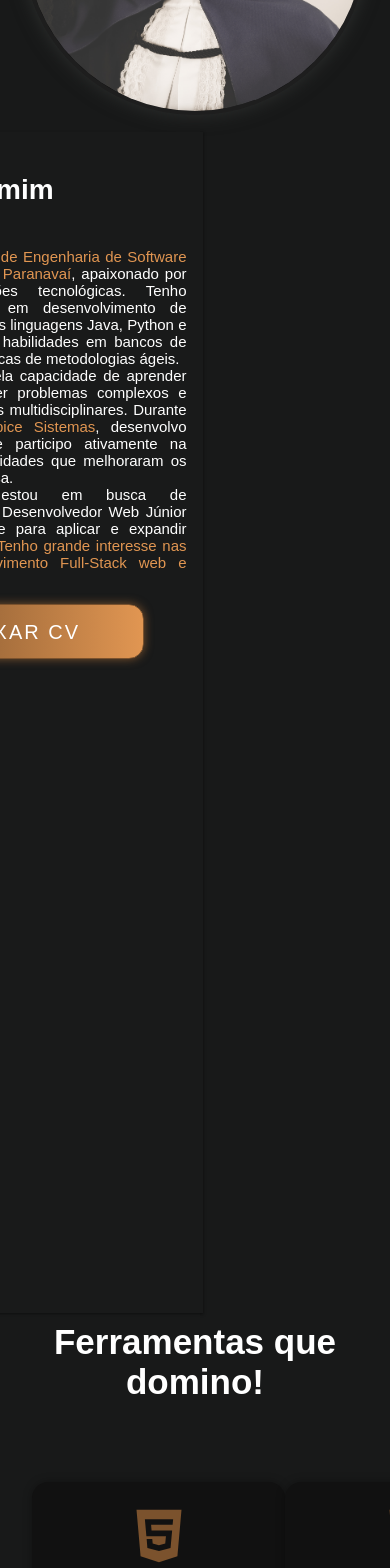
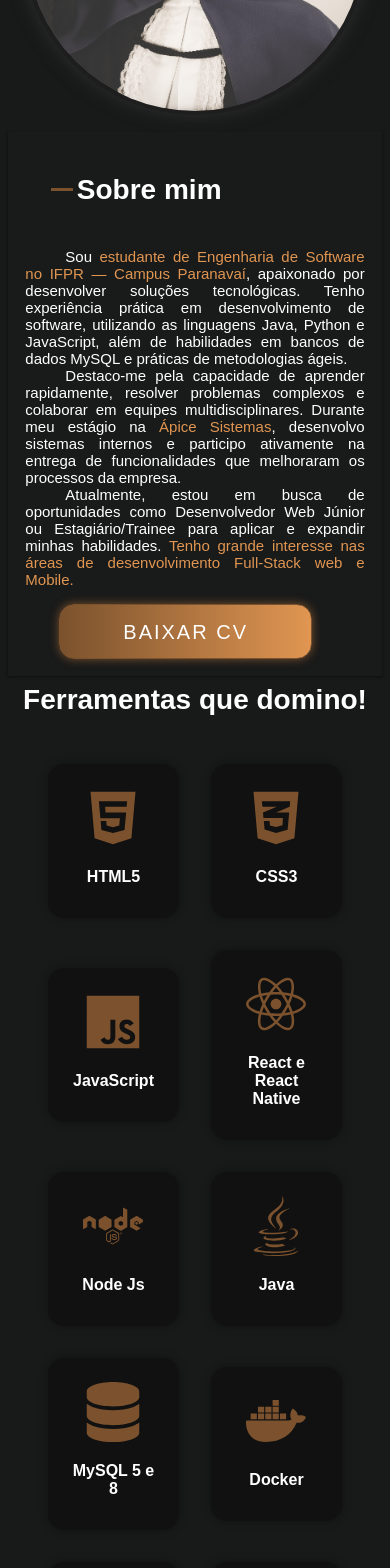
Before and after one commit to ArielMcR/portfolio, a React (Vite) app: page / in a window 390 px wide. Shown: the part 780-2348 px from the top of the page. Built offline with nearby package versions, Linux system fonts and the light colour scheme; a web font is replaced by a local one.

Commit message:
Alteração no cards e mobile

```diff
--- a/package.json
+++ b/package.json
@@ -14,6 +14,7 @@
   },
   "dependencies": {
     "@emailjs/browser": "^4.4.1",
+    "@phosphor-icons/react": "^2.1.7",
     "bootstrap": "^5.3.3",
     "gsap": "^3.12.7",
     "react": "^18.3.1",
--- a/src/App.css
+++ b/src/App.css
@@ -881,7 +881,7 @@ a:hover {
   }
 }
 
-@media (max-width: 420px) {
+@media (max-width: 460px) {
   .menu-left-side {
     margin-top: 1.5vh;
     width: 100%;
@@ -920,11 +920,17 @@ a:hover {
   }
 
   .about-me {
-    height: 140vh;
+    margin: 0;
+    height: auto;
+    width: 100%;
+  }
+
+  .download-cv {
+    margin-bottom: 2vh;
   }
 
   .second-side-right {
-    margin-left: 2vh;
+    width: 100%;
   }
 
   .normal-text {
@@ -935,6 +941,10 @@ a:hover {
 
   .hard-skill-union h4 {
     font-size: 25px;
+  }
+
+  .hard-skills h1 {
+    font-size: 28px;
   }
 
   .alinha-centro {
@@ -987,3 +997,10 @@ a:hover {
     font-size: 10px;
   }
 }
+
+@media (max-width:360px) {
+  .left-side h1 {
+    margin: 0;
+  }
+
+}
--- a/src/App.jsx
+++ b/src/App.jsx
@@ -173,7 +173,7 @@ function App() {
       <div className='first-section' ref={first_section_ref}>
         <div className="header">
           <div className="hover-mouse">
-            <h1 className='name'>Ariel Machado</h1>
+            <h1 className='name' onClick={() => scrollToSection(home)}>Ariel Machado</h1>
           </div>
           <ul className="menu-left-side">
             <li onClick={() => scrollToSection(home)} className='item-list'>Home</li>
--- a/src/components/auto-card/auto-card.css
+++ b/src/components/auto-card/auto-card.css
@@ -1,6 +1,6 @@
 :root {
-    --react: #1ac5ee;
-    --node: #83cb2b;
+    --react: #074757;
+    --node: #3c6b03;
     --android: #3b5f0f;
     --ios: #ffffff;
     --web: #e6e6e6;
@@ -55,6 +55,21 @@ h2 {
     font-size: 14px;
     font-weight: 300;
     line-height: 1.5;
+    text-align: justify;
+}
+
+.see-more p {
+    text-align: center;
+    font-weight: 700;
+    color: var(--yellow-smooth);
+    display: flex;
+    justify-content: center;
+    align-items: center;
+    margin-top: 0.5rem;
+}
+
+.see-more p span {
+    margin-right: .3rem;
 }
 
 .tags {
--- a/src/components/auto-card/auto-card.jsx
+++ b/src/components/auto-card/auto-card.jsx
@@ -3,6 +3,7 @@ import whiteCheck from "../../assets/white-check-solid.svg";
 import check from "../../assets/check-solid.svg";
 import { useState } from "react";
 import GenericModal from "../generic-modal/generic-modal";
+import { CursorClick } from "@phosphor-icons/react";
 
 export default function AutoCard({
     title,
@@ -50,8 +51,14 @@ export default function AutoCard({
                     <h2>{title}</h2>
                 </div>
                 <div className="content">
-                    <p>{truncateDescription(description, 390)}</p>
+                    <p>{truncateDescription(description, 300)}</p>
+                    <section className="see-more">
+                        <p>
+                            <span>Pressione para ver mais...</span><CursorClick size={22} />
+                        </p>
+                    </section>
                 </div>
+
                 <div className="tags">
                     {useReact && (
                         <div className="tag react">
--- a/src/components/techCard/techCard.css
+++ b/src/components/techCard/techCard.css
@@ -5,8 +5,6 @@
     padding: 2rem;
     justify-items: center;
 }
-
-
 
 .tech-card {
     background-color: #111;
@@ -41,3 +39,19 @@
     font-size: 0.9rem;
     color: #ccc;
 }
+
+@media (max-width: 460px) {
+    .tech-grid {
+        grid-template-columns: repeat(2, 1fr);
+    }
+
+    .tech-card {
+        width: 80%;
+        margin: 1rem auto;
+        height: auto;
+    }
+
+    .tech-card h3 {
+        font-size: 1rem;
+    }
+}
```
